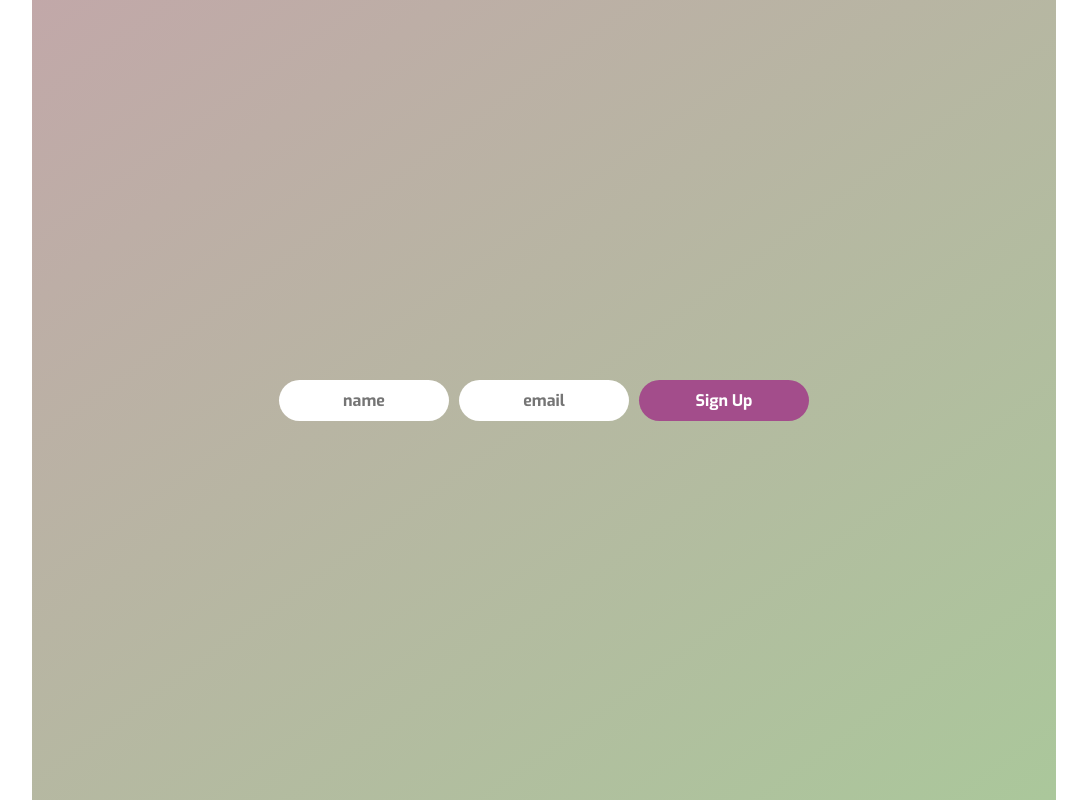
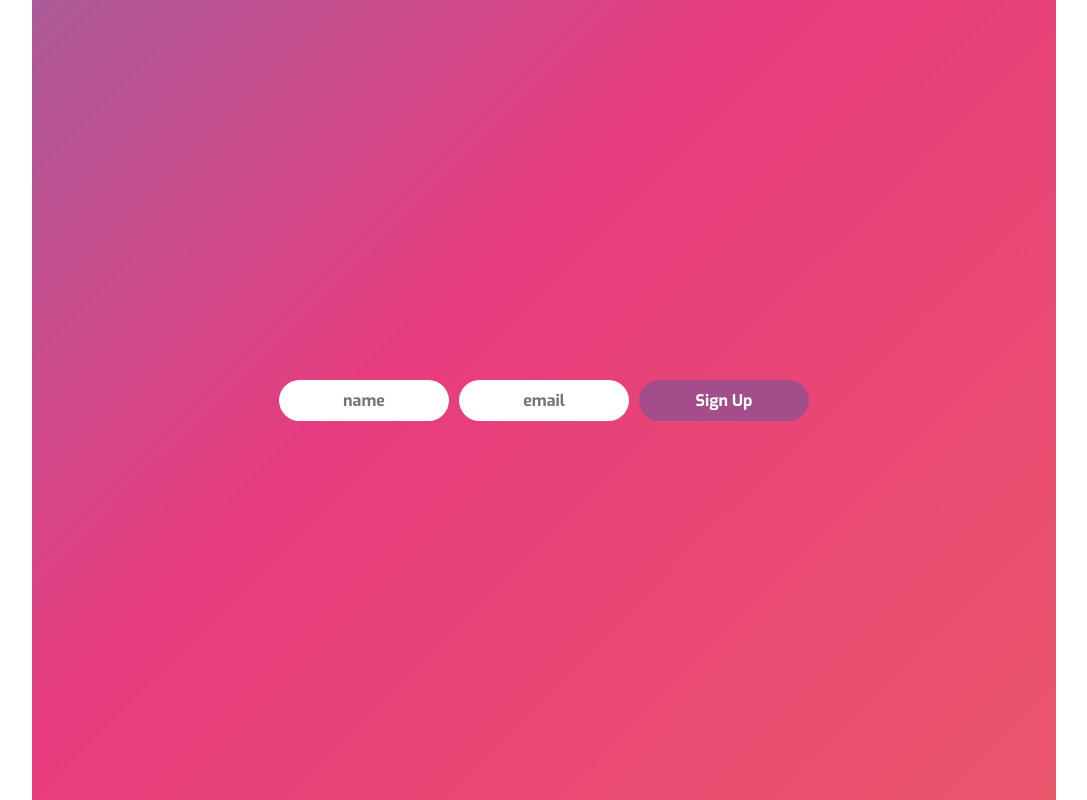
Before and after one commit to DavidHunterJS/scrimba-form, a React (Create React App) app: page / in a window 1280 px wide. Shown: the whole page, without its empty margins (96-1183 px from the left). Built offline with nearby package versions, Linux system fonts and the light colour scheme.

Commit message:
updated css gradient animation

```diff
--- a/src/App.css
+++ b/src/App.css
@@ -19,7 +19,6 @@
   text-align: center;
 }
 .App-header {
-
   color: white;
   min-height: 100vh;
   display: flex;
@@ -29,13 +28,12 @@
   font-size: calc(10px + 2vmin);
   width: 80%;
   margin: auto;
-  /* background: linear-gradient(149deg, rgba(255,83,206,1) 23%, rgba(141,240,137,1) 74%); */
-  background: linear-gradient(324deg, #8df089, #ff53ce);
-  background-size: 500% 500%;
+	background: linear-gradient(-45deg, #ee7752, #e73c7e, #23a6d5, #23d5ab);
+	background-size: 400% 400%;
+	animation: gradient 15s ease infinite;
+  -webkit-animation: scrimba-form 15s ease infinite;
+  -moz-animation: scrimba-form 15s ease infinite;
 
-  -webkit-animation: scrimba-form 28s ease infinite;
-  -moz-animation: scrimba-form 28s ease infinite;
-  animation: scrimba-form 28s ease infinite;
 }
 .inputs {
   border-radius: 25px;
```
